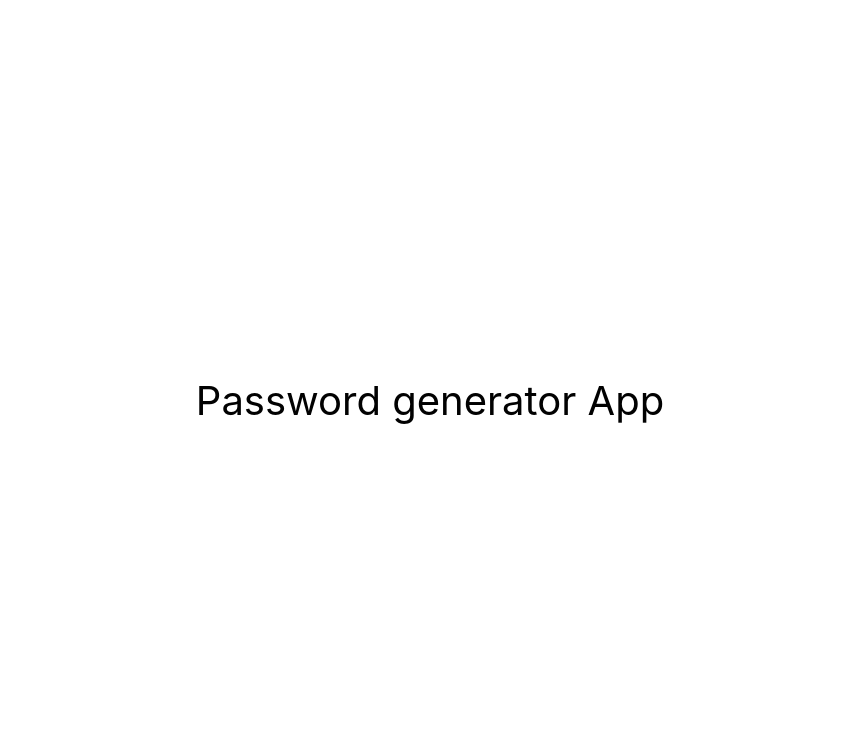
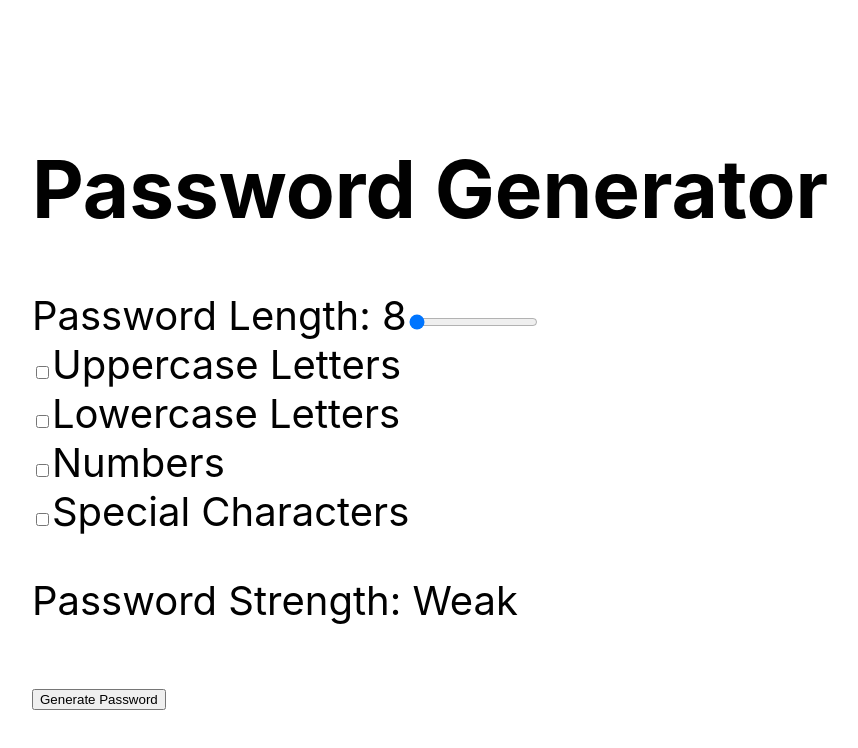
Before and after one commit to StanislavBobrivskyi/Password-generator-app, a React (Create React App) app: page / in a window 1280 px wide. Shown: the top 748 px of the page, without its empty margins (210-1068 px from the left). Built offline with nearby package versions, Linux system fonts and the light colour scheme.

Commit message:
add components

```diff
--- a/src/components/App.jsx
+++ b/src/components/App.jsx
@@ -1,3 +1,5 @@
+import React from 'react';
+import { PasswordGenerator } from './PasswordGenerator/PasswordGenerator';
 export const App = () => {
   return (
     <div
@@ -10,7 +12,7 @@ export const App = () => {
         color: '#010101',
       }}
     >
-      Password generator App
+      <PasswordGenerator></PasswordGenerator>
     </div>
   );
 };
--- /dev/null
+++ b/src/components/ButtonGenerator/ButtonGenerator.jsx
@@ -0,0 +1,13 @@
+import React from 'react';
+
+export function ButtonGenerator() {
+  const generatePassword = () => {
+    // Додамо логіку генерації паролю тут
+  };
+
+  return (
+    <div>
+      <button onClick={generatePassword}>Generate Password</button>
+    </div>
+  );
+}
--- /dev/null
+++ b/src/components/Checkbox/Checkbox.jsx
@@ -0,0 +1,22 @@
+import React, { useState } from 'react';
+
+export function Checkbox({ label }) {
+  const [isChecked, setIsChecked] = useState(false);
+
+  const handleCheckboxChange = () => {
+    setIsChecked(!isChecked);
+  };
+
+  return (
+    <div>
+      <label>
+        <input
+          type="checkbox"
+          checked={isChecked}
+          onChange={handleCheckboxChange}
+        />
+        {label}
+      </label>
+    </div>
+  );
+}
--- /dev/null
+++ b/src/components/PasswordGenerator/PasswordGenerator.jsx
@@ -0,0 +1,20 @@
+import React from 'react';
+import { PasswordLength } from '../PasswordLength/PasswordLength';
+import { Checkbox } from '../Checkbox/Checkbox';
+import { PasswordStrength } from '../PasswordStrength/PasswordStrength';
+import { ButtonGenerator } from '../ButtonGenerator/ButtonGenerator';
+
+export function PasswordGenerator() {
+  return (
+    <div>
+      <h1>Password Generator</h1>
+      <PasswordLength />
+      <Checkbox label="Uppercase Letters" />
+      <Checkbox label="Lowercase Letters" />
+      <Checkbox label="Numbers" />
+      <Checkbox label="Special Characters" />
+      <PasswordStrength />
+      <ButtonGenerator />
+    </div>
+  );
+}
--- /dev/null
+++ b/src/components/PasswordLength/PasswordLength.jsx
@@ -0,0 +1,22 @@
+import React, { useState } from 'react';
+
+export function PasswordLength() {
+  const [length, setLength] = useState(8); // Початкова довжина паролю 8 символів
+
+  const handleLengthChange = event => {
+    setLength(event.target.value);
+  };
+
+  return (
+    <div>
+      <label>Password Length: {length}</label>
+      <input
+        type="range"
+        min="8"
+        max="16"
+        value={length}
+        onChange={handleLengthChange}
+      />
+    </div>
+  );
+}
--- /dev/null
+++ b/src/components/PasswordStrength/PasswordStrength.jsx
@@ -0,0 +1,9 @@
+import React from 'react';
+
+export function PasswordStrength() {
+  return (
+    <div>
+      <p>Password Strength: Weak</p>
+    </div>
+  );
+}
```
